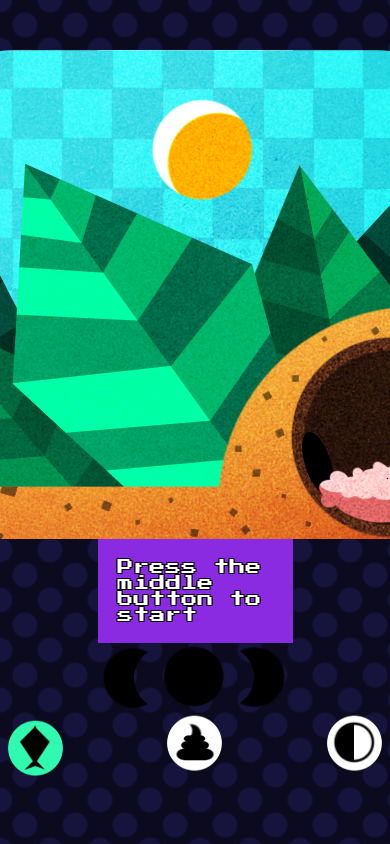
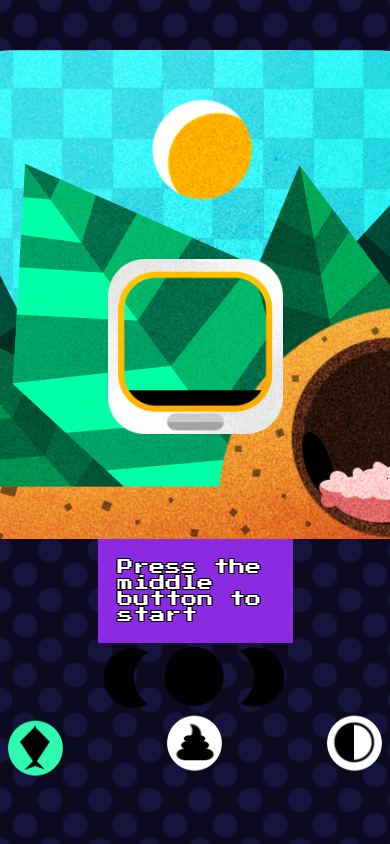
Before and after one commit to oluoko/Fox-Game, a website built with Parcel: page src/index.html in a window 390 px wide. Shown: the top 844 px of the page. Built offline with nearby package versions, Linux system fonts and the light colour scheme.

Commit message:
Fox Game:  :heavy_plus_sign: src/stylePhone.css ::pen: src/style.css to src/stylePc.css

```diff
--- a/src/index.html
+++ b/src/index.html
@@ -7,7 +7,9 @@
 
     <link rel="stylesheet" href="./sprites.css" />
 
-    <link rel="stylesheet" href="./style.css" />
+    <link rel="stylesheet" href="./stylePc.css" />
+
+    <link rel="stylesheet" href="./stylePhone.css" />
   </head>
   <body>
     <div class="container">
--- a/src/sprites.css
+++ b/src/sprites.css
@@ -247,8 +247,9 @@
 
 .frame {
   background-image: url(./bg/FRAME.png);
-  background-size: cover;
-  background-position: center center;
+  background-repeat: no-repeat;
+  background-position: center;
+  background-size: contain;
 }
 
 .game {
--- a/src/style.css
+++ b/src/stylePc.css
@@ -28,10 +28,10 @@ body {
 
 .frame {
   position: absolute;
-  top: 10;
-  left: 10;
-  right: 10;
-  bottom: 10;
+  top: 10px;
+  left: 10px;
+  right: 10px;
+  bottom: 10px;
 }
 
 .inner {
@@ -43,7 +43,7 @@ body {
   width: 50%;
   height: 20%;
   position: relative;
-  background-color: #fff;
+  background-color: pink;
 }
 
 .game {
--- /dev/null
+++ b/src/stylePhone.css
@@ -0,0 +1,2 @@
+@media screen and (max-width: 600px) {
+}
```
